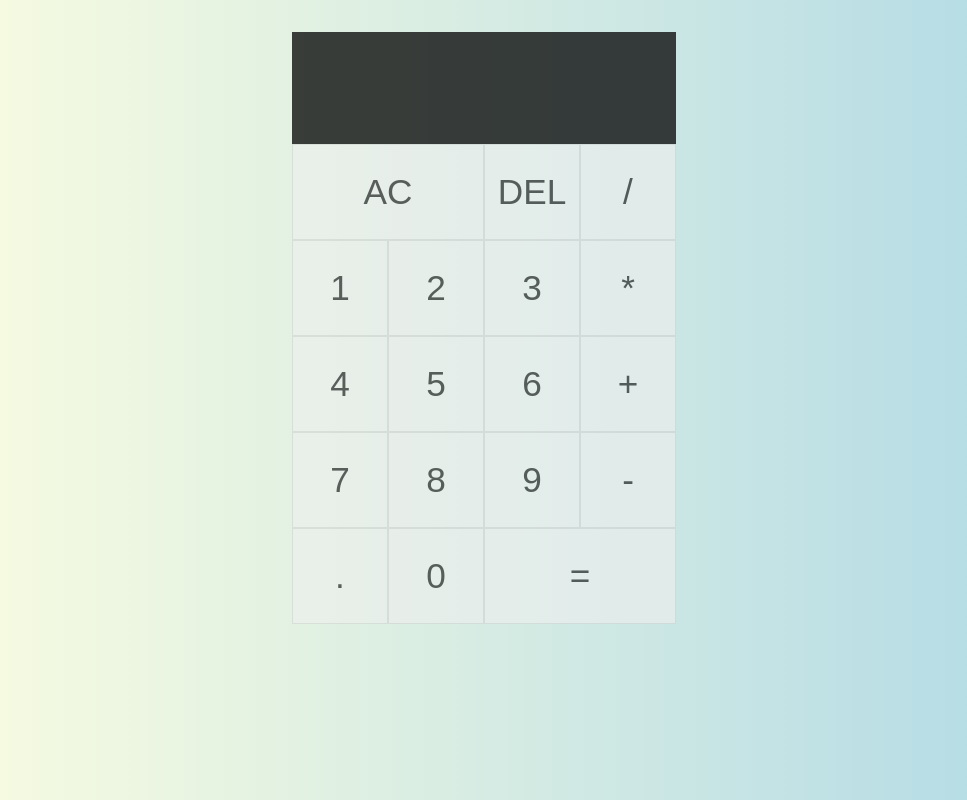
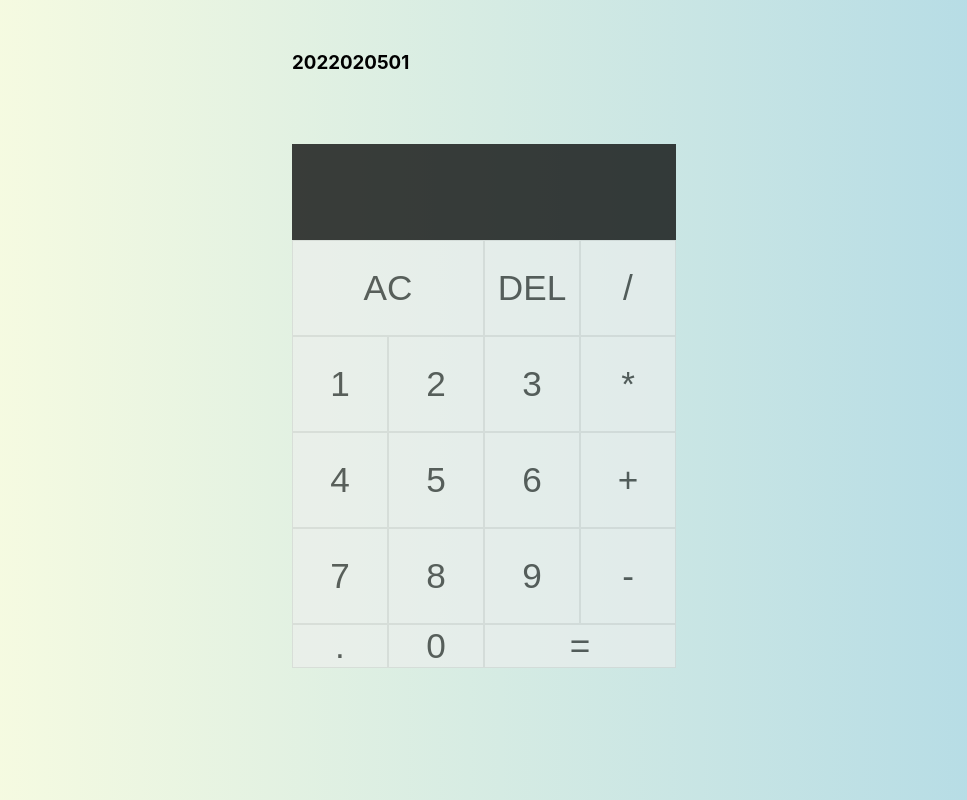
Before and after one commit to ts00328685/heloword-react, a React (Create React App) app: page / in a window 1280 px wide. Shown: the whole page, without its empty margins (156-1123 px from the left). Built offline with nearby package versions, Linux system fonts and the light colour scheme.

Commit message:
add header

```diff
--- a/src/App.js
+++ b/src/App.js
@@ -113,6 +113,7 @@ function App() {
 
   return (
     <div className='calculator-grid'>
+      <h3>2022020501</h3>
       <div className='output'>
         <div className='previous-operand'>{previousOperand} {operation}</div>
         <div className='current-operand'>{currentOperand}</div>
```
